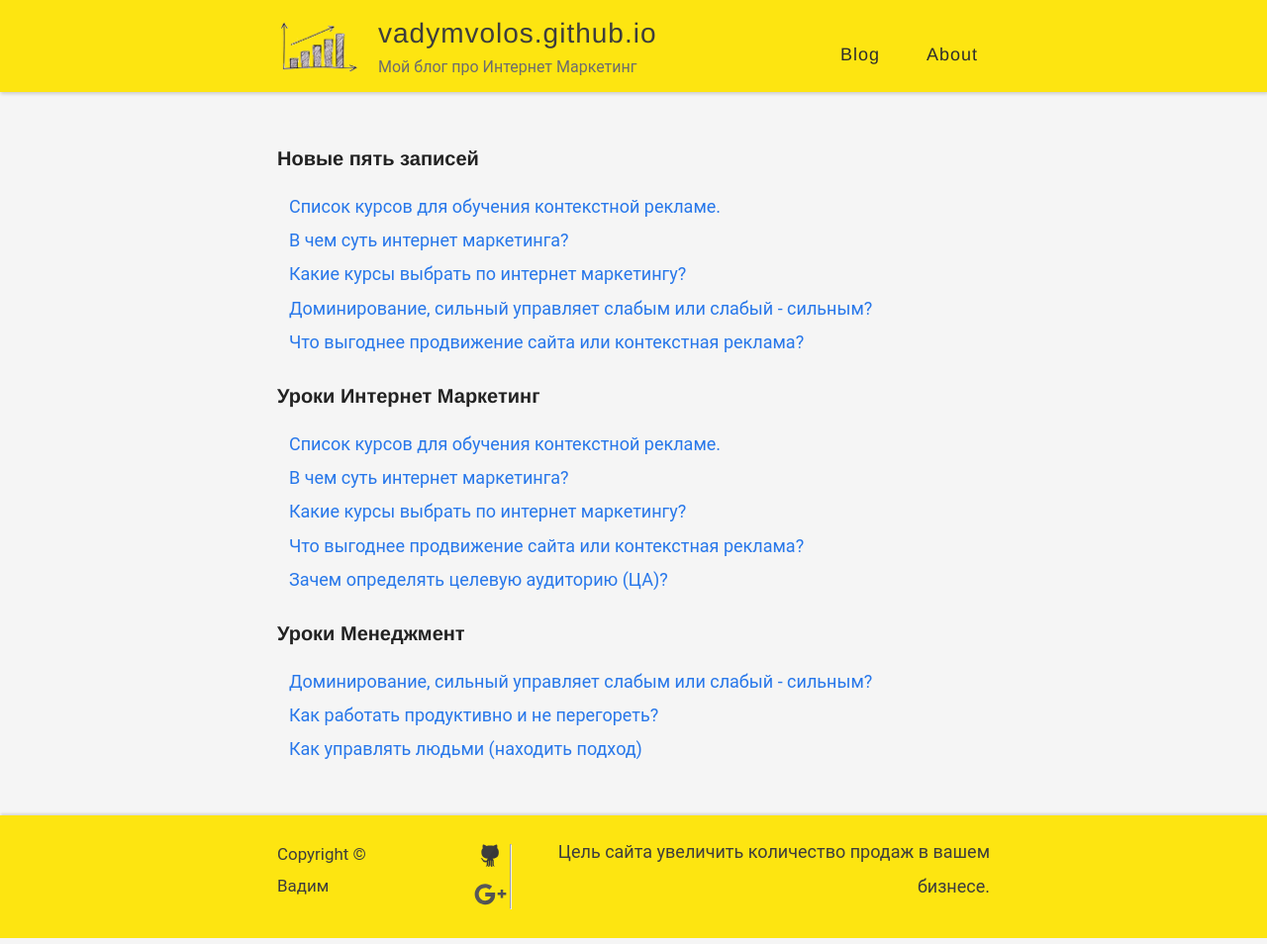
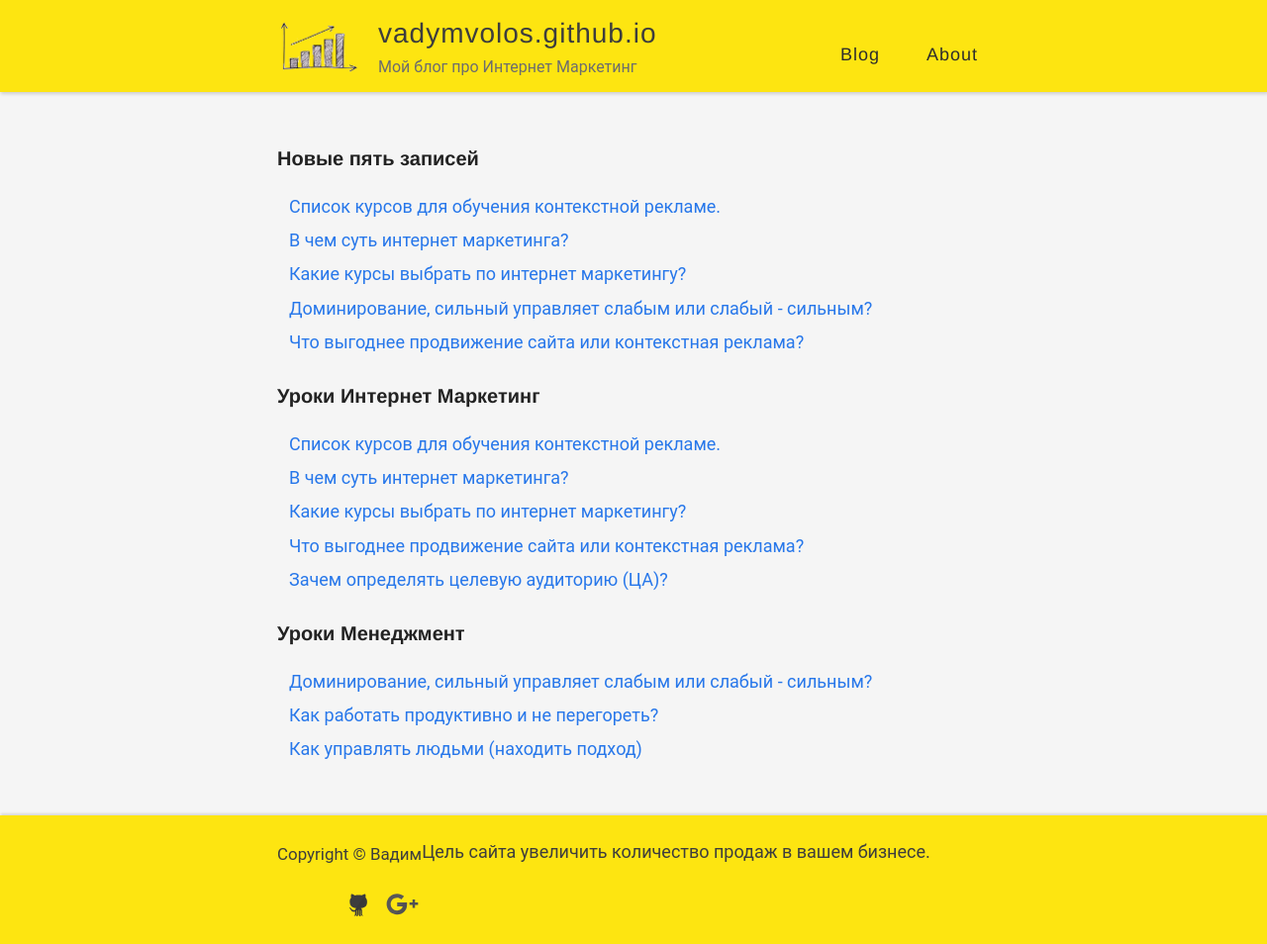
Before and after one commit to VadymVolos/vadymvolos.github.io, a Jekyll site: the page built from index.html, in a window 1280 px wide. Shown: the whole page at 99% size. Built offline with Jekyll 4.4.1, drawn with Linux system fonts in a browser that asks for light colours.

Commit message:
Update default.html

```diff
--- a/_layouts/default.html
+++ b/_layouts/default.html
@@ -42,9 +42,10 @@
     <div class="wrapper-footer bg-img-2">
       <div class="container">
         <footer class="footer">
-          <div class="copyright-v1">Copyright © Вадим <p></p></div>
-          <div class="copyright-social">{% include svg-icons.html %}</div>
-          <hr class="copyright-v1-hr">
+          <div class="copyright-v1-line1">
+             <div class="copyright-v1">Copyright © Вадим <p></p></div>
+             <div class="copyright-social">{% include svg-icons.html %}</div>
+          </div>
           <div class="copyright-v1-description">Цель сайта увеличить количество продаж в вашем бизнесе.</div>
         </footer>
       </div>
```
